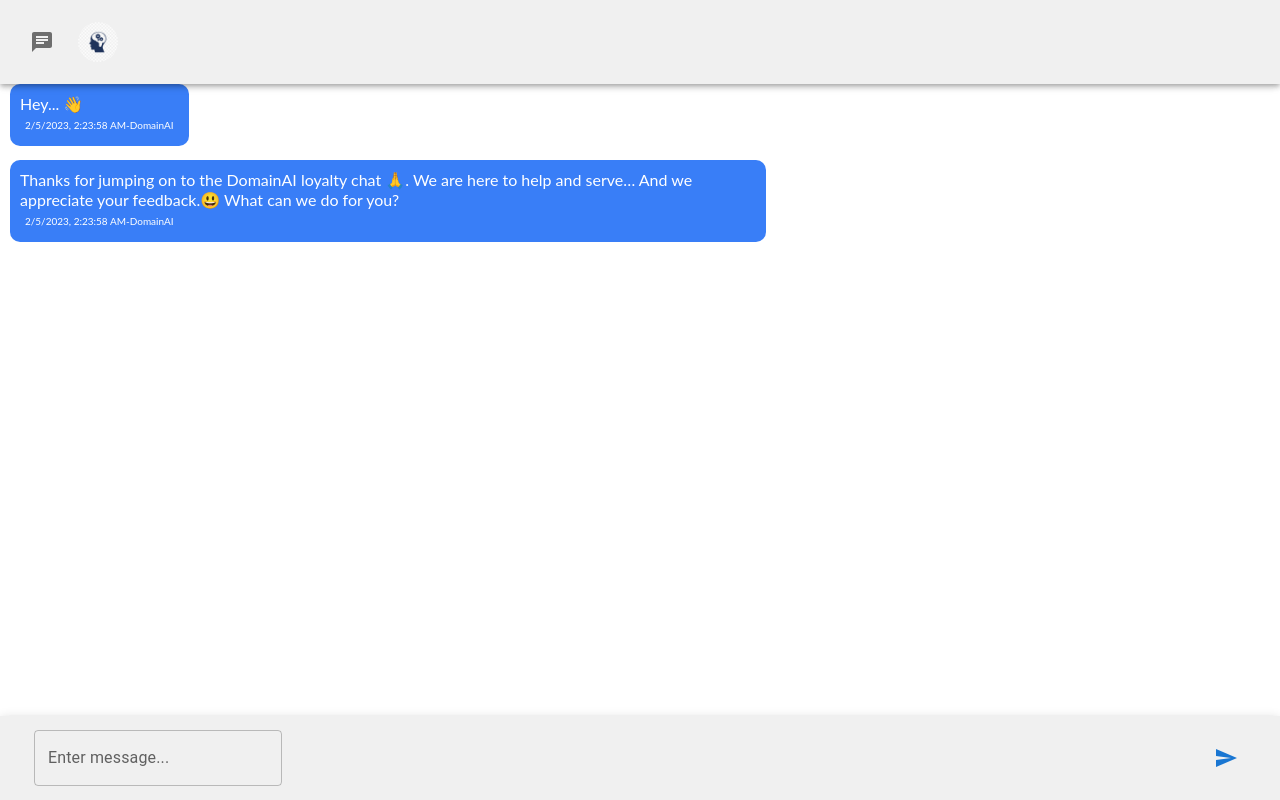
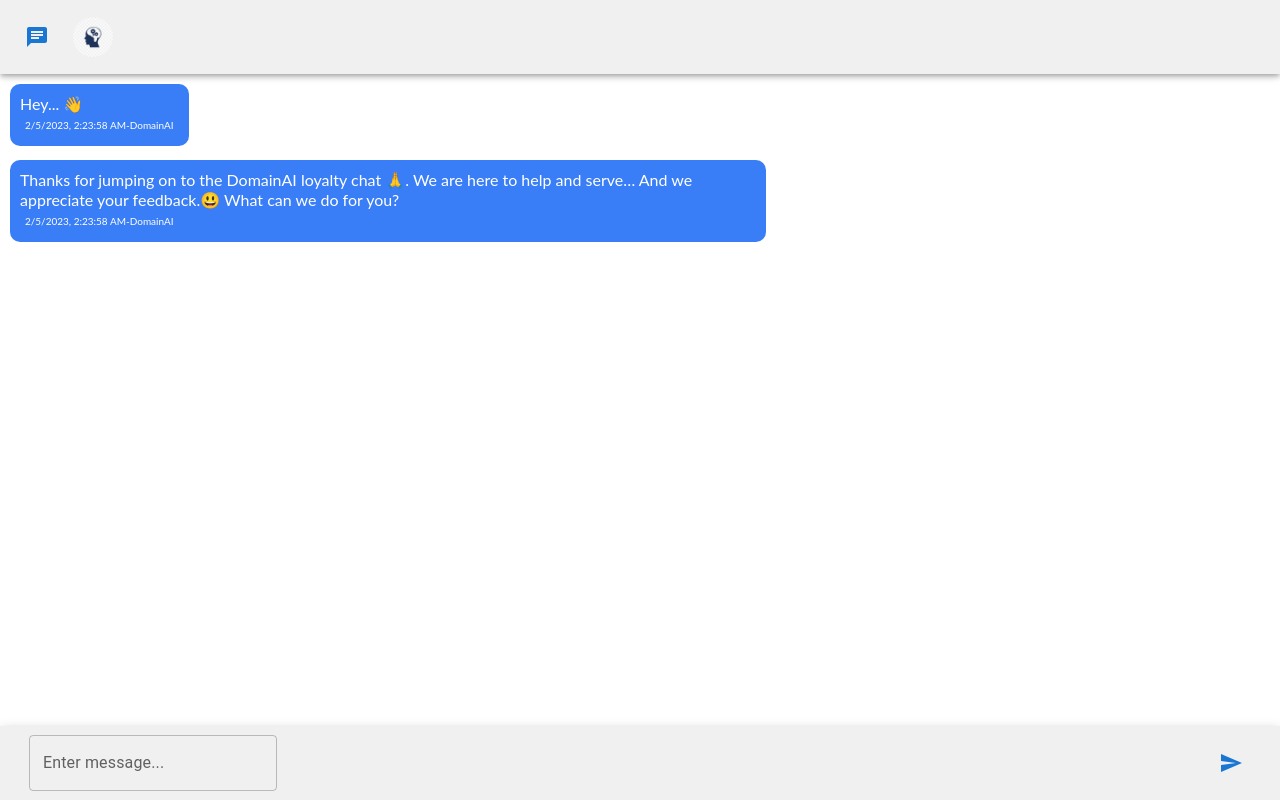
Before and after one commit to Ollstar/domainai, a Next.js app in the folder domainai/: page / in a window 1280 px wide. Built offline with nearby package versions, Linux system fonts and the light colour scheme.

Commit message:
appbar height

```diff
--- a/domainai/pages/index.js
+++ b/domainai/pages/index.js
@@ -60,7 +60,7 @@
 const DrawerHeader = styled('div')(({ theme }) => ({
   display: 'flex',
   alignItems: 'center',
-  padding: theme.spacing(0, 1),
+  padding: '5px',
   // necessary for content to be below app bar
   ...theme.mixins.toolbar,
   justifyContent: 'flex-end',
@@ -68,6 +68,8 @@
 const DrawerFooter = styled('div')(({ theme }) => ({
   display: 'flex',
   alignItems: 'center',
+  padding: '5px',
+
   // necessary for content to be below app bar
   ...theme.mixins.toolbar,
   justifyContent: 'flex-end',
@@ -76,7 +78,7 @@
 export function BottomAppBar({ open, onSubmit, setMessageInput, messageInput, isLoading }) {
   return (
     <React.Fragment>
-      <AppBar position="fixed" sx={{ bottom:"0",top:"auto", padding:"10px", backgroundColor: "rgb(240,240,240)" }}>
+      <AppBar position="fixed" sx={{ bottom:"0",top:"auto", padding:"5px", backgroundColor: "rgb(240,240,240)" }}>
         <Toolbar>
 
 
@@ -207,11 +209,11 @@
   };
   return (
     <Box sx={{ display: 'flex' }}>
-      <AppBar position="fixed" open={open} sx={{padding:"10px", backgroundColor: "rgb(240,240,240)" }}>
+      <AppBar position="fixed" open={open} sx={{padding:"5px", backgroundColor: "rgb(240,240,240)" }}>
 
         <Toolbar>
           <IconButton
-            color="black"
+            color="primary"
             aria-label="open drawer"
             onClick={handleDrawerOpen}
             edge="start"
```
